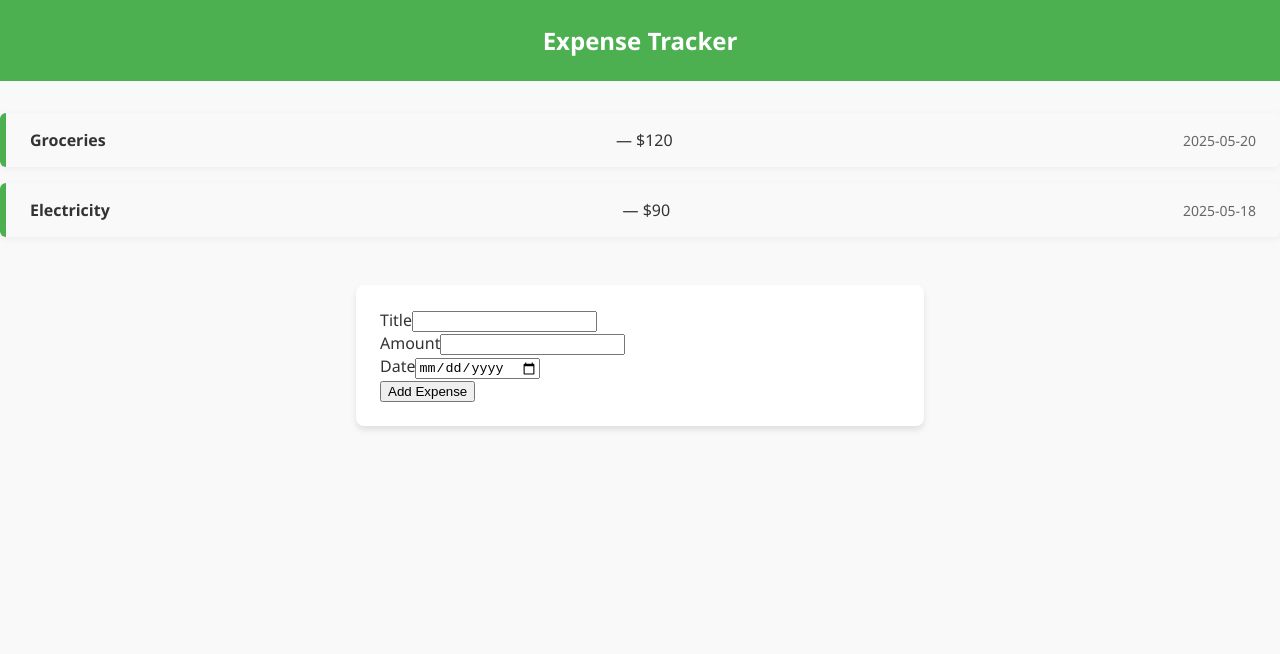
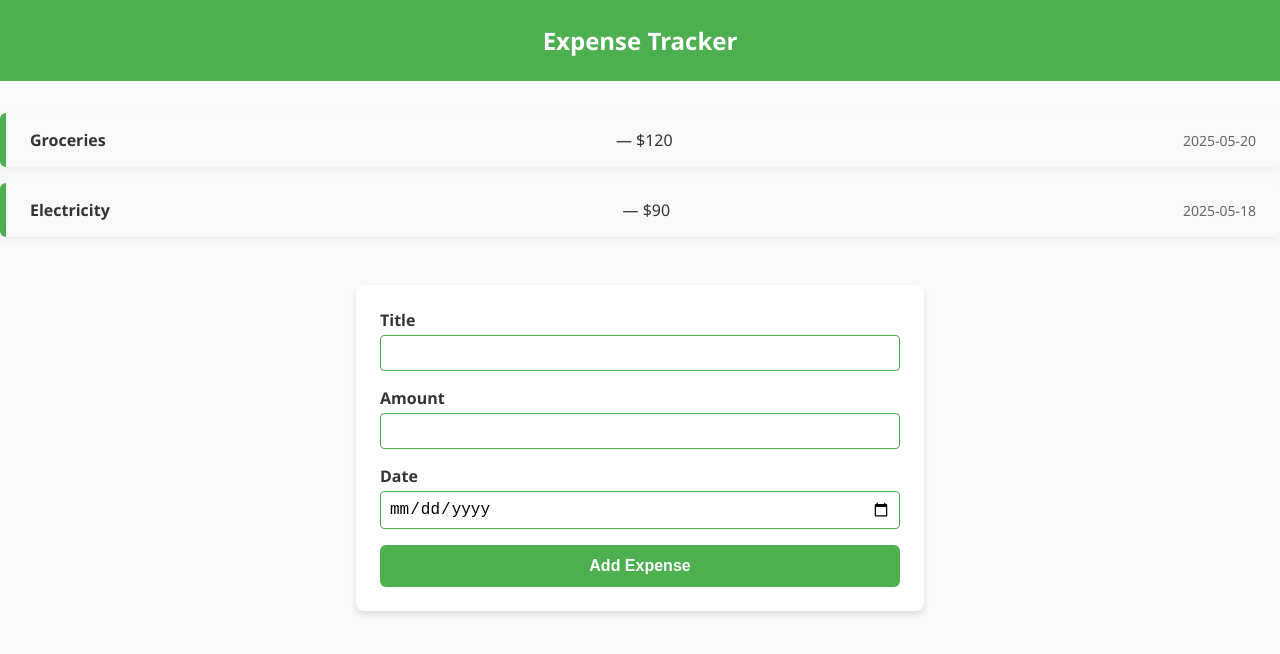
Before and after one commit to Dor-Ka/frontend-react-expense-tracker, a React (Vite) app: page / in a window 1280 px wide. Shown: the top 654 px of the page. Built offline with nearby package versions, Linux system fonts and the light colour scheme.

Commit message:
style: add styled-components for ExpenseForm layout and inputs

```diff
--- a/src/components/ExpenseForm/ExpenseForm.jsx
+++ b/src/components/ExpenseForm/ExpenseForm.jsx
@@ -1,4 +1,5 @@
 import { useState } from "react";
+import { Form, FormGroup, SubmitButton } from "./ExpenseFormStyles";
 
 const ExpenseForm = ({ onAddExpense }) => {
   const [title, setTitle] = useState("");
@@ -20,8 +21,8 @@ const ExpenseForm = ({ onAddExpense }) => {
   };
 
   return (
-    <form onSubmit={submitHandler}>
-      <div>
+    <Form onSubmit={submitHandler}>
+      <FormGroup>
         <label htmlFor="title">Title</label>
         <input
           id="title"
@@ -30,8 +31,9 @@ const ExpenseForm = ({ onAddExpense }) => {
           onChange={(e) => setTitle(e.target.value)}
           required
         />
-      </div>
-      <div>
+      </FormGroup>
+
+      <FormGroup>
         <label htmlFor="amount">Amount</label>
         <input
           id="amount"
@@ -42,8 +44,9 @@ const ExpenseForm = ({ onAddExpense }) => {
           step="0.01"
           required
         />
-      </div>
-      <div>
+      </FormGroup>
+
+      <FormGroup>
         <label htmlFor="date">Date</label>
         <input
           id="date"
@@ -52,9 +55,10 @@ const ExpenseForm = ({ onAddExpense }) => {
           onChange={(e) => setDate(e.target.value)}
           required
         />
-      </div>
-      <button type="submit">Add Expense</button>
-    </form>
+      </FormGroup>
+
+      <SubmitButton type="submit">Add Expense</SubmitButton>
+    </Form>
   );
 };
 
--- /dev/null
+++ b/src/components/ExpenseForm/ExpenseFormStyles.js
@@ -0,0 +1,48 @@
+import styled from "styled-components";
+
+export const Form = styled.form`
+  display: flex;
+  flex-direction: column;
+  gap: 1rem;
+`;
+
+export const FormGroup = styled.div`
+  display: flex;
+  flex-direction: column;
+
+  label {
+    font-weight: 600;
+    margin-bottom: 0.25rem;
+    color: ${({ theme }) => theme.colors.text};
+  }
+
+  input {
+    padding: 0.5rem;
+    font-size: 1rem;
+    border-radius: 4px;
+    border: 1px solid ${({ theme }) => theme.colors.primary};
+    transition: border-color 0.2s ease;
+
+    &:focus {
+      outline: none;
+      border-color: ${({ theme }) => theme.colors.secondary};
+      box-shadow: 0 0 5px ${({ theme }) => theme.colors.secondary};
+    }
+  }
+`;
+
+export const SubmitButton = styled.button`
+  padding: 0.75rem;
+  font-size: 1rem;
+  background-color: ${({ theme }) => theme.colors.primary};
+  color: white;
+  border: none;
+  border-radius: 6px;
+  cursor: pointer;
+  font-weight: 600;
+  transition: background-color 0.3s ease;
+
+  &:hover {
+    background-color: ${({ theme }) => theme.colors.secondary};
+  }
+`;
```
